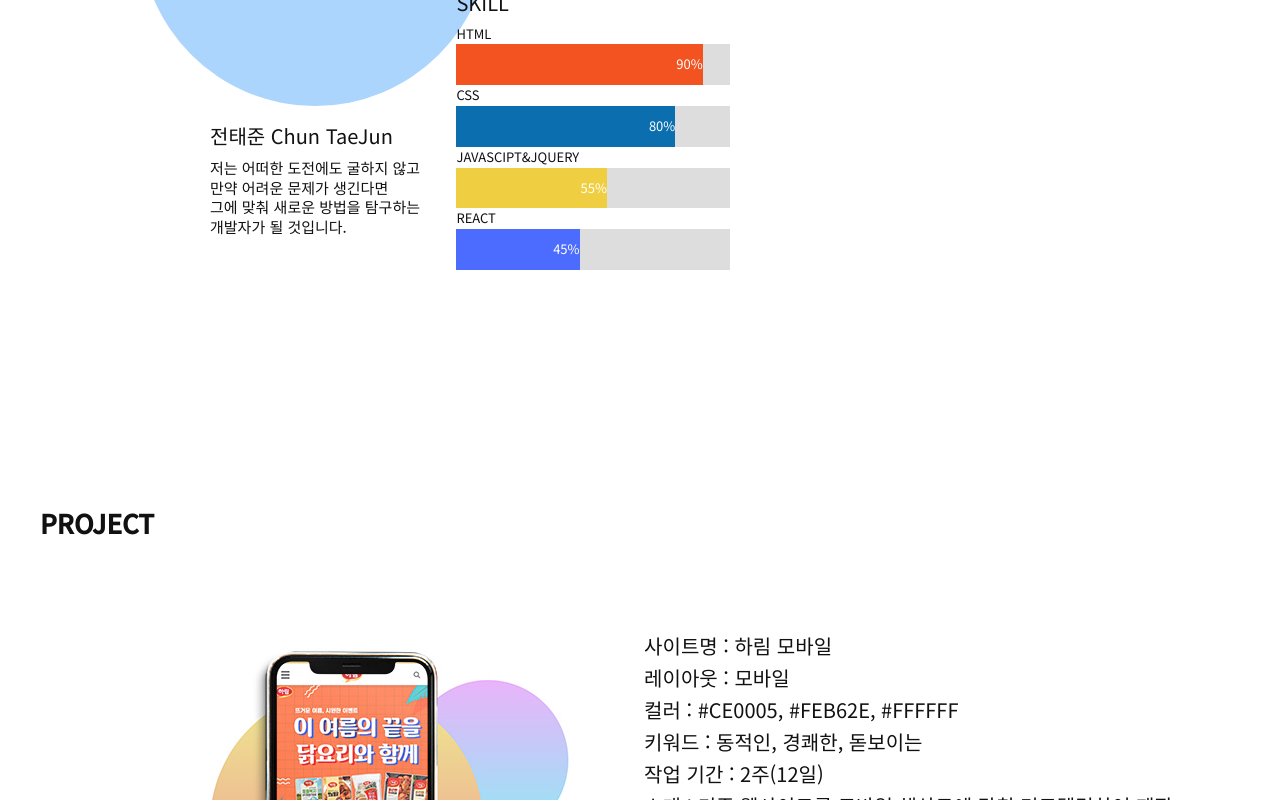
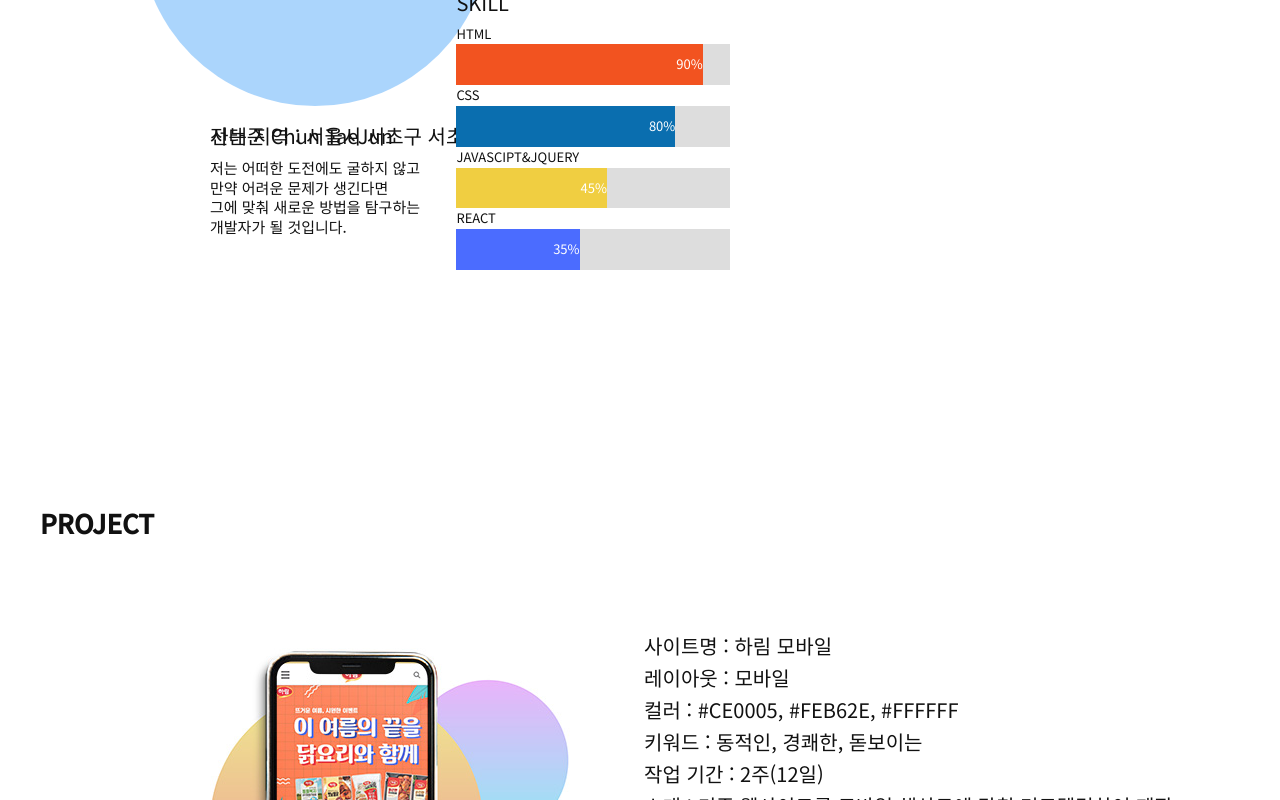
Before and after one commit to YoungCoder04/portfolio, a plain HTML site: page index.html in a window 1280 px wide. Shown: the part 1260-2060 px from the top of the page. Drawn offline with nearby package versions, Linux system fonts and the light colour scheme; a web font is replaced by a local one.

Commit message:
Add files via upload

```diff
--- a/index.html
+++ b/index.html
@@ -62,6 +62,9 @@
               <p>저는 어떠한 도전에도 굴하지 않고<br>만약 어려운 문제가 생긴다면<br>
               그에 맞춰 새로운 방법을 탐구하는<br>개발자가 될 것입니다.</p>
             </li>
+            <li>
+              <p>사는 지역 : 서울시 서초구 서초동</p>
+            </li>
         </ul>
         <ul class="txt">
             <li>
@@ -89,12 +92,12 @@
 
                 <p>JAVASCIPT&JQUERY</p>
                 <div class="container">
-                  <div class="skills js">55%</div>
+                  <div class="skills js">45%</div>
                 </div>
 
                 <p>REACT</p>
                 <div class="container">
-                  <div class="skills react">45%</div>
+                  <div class="skills react">35%</div>
                 </div>
             </li>
         </ul>
@@ -135,7 +138,7 @@
           <p>레이아웃 : PC</p>
           <p>컬러 : #1C1C1C, #FFFFFF, #10153D </p>
           <p>키워드 : 모던한, 딱딱한, 견고한</p>
-          <p>작업 기간 : 2주(13일)</p>
+          <p>작업 기간 : 3주(22일)</p>
           <p>소개 : 기존 로지텍 홈페이지를 모방하여 평소 불편했다고 생각한 슬라이드를 수정하였습니다.</p>
           <ul class="view_site">
             <li><a href="https://youngcoder04.github.io/logitech/">사이트 보기</a></li>
@@ -184,7 +187,7 @@
       <section id="project" class="pro">
         <h2>PROJECT</h2>
 
-        <div class="p_box"><img src="./images/mockup05.jpg" alt="아프리카 동물병원"></div>
+        <div class="p_box"><img src="./images/mockup05.png" alt="아프리카 동물병원"></div>
         <div class="t_box">
           <p>사이트명 : 아프리카 동물병원</p>
           <p>레이아웃 : PC, 모바일</p>
```
Also changed, not shown: images/mockup05.png.
